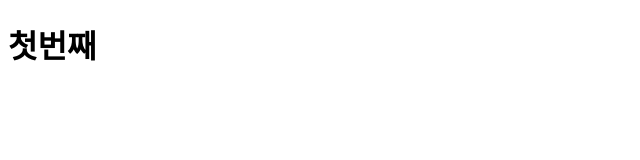
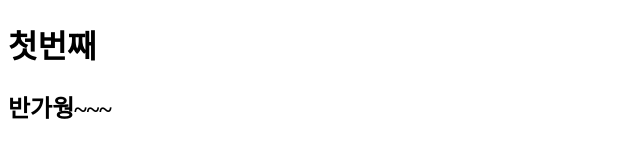
Before and after one commit to duck0512/classinkst, a plain HTML site: page kosta600/WebContent/index.html in a window 1280 px wide. Shown: the whole page, without its empty margins (0-640 px from the left). Drawn offline with Linux system fonts and the light colour scheme.

Commit message:
update22

```diff
--- a/kosta600/WebContent/index.html
+++ b/kosta600/WebContent/index.html
@@ -6,5 +6,6 @@
 </head>
 <body>
 <h1>첫번째</h1>
+<h2>반가웡~~~</h2>
 </body>
 </html>
```
